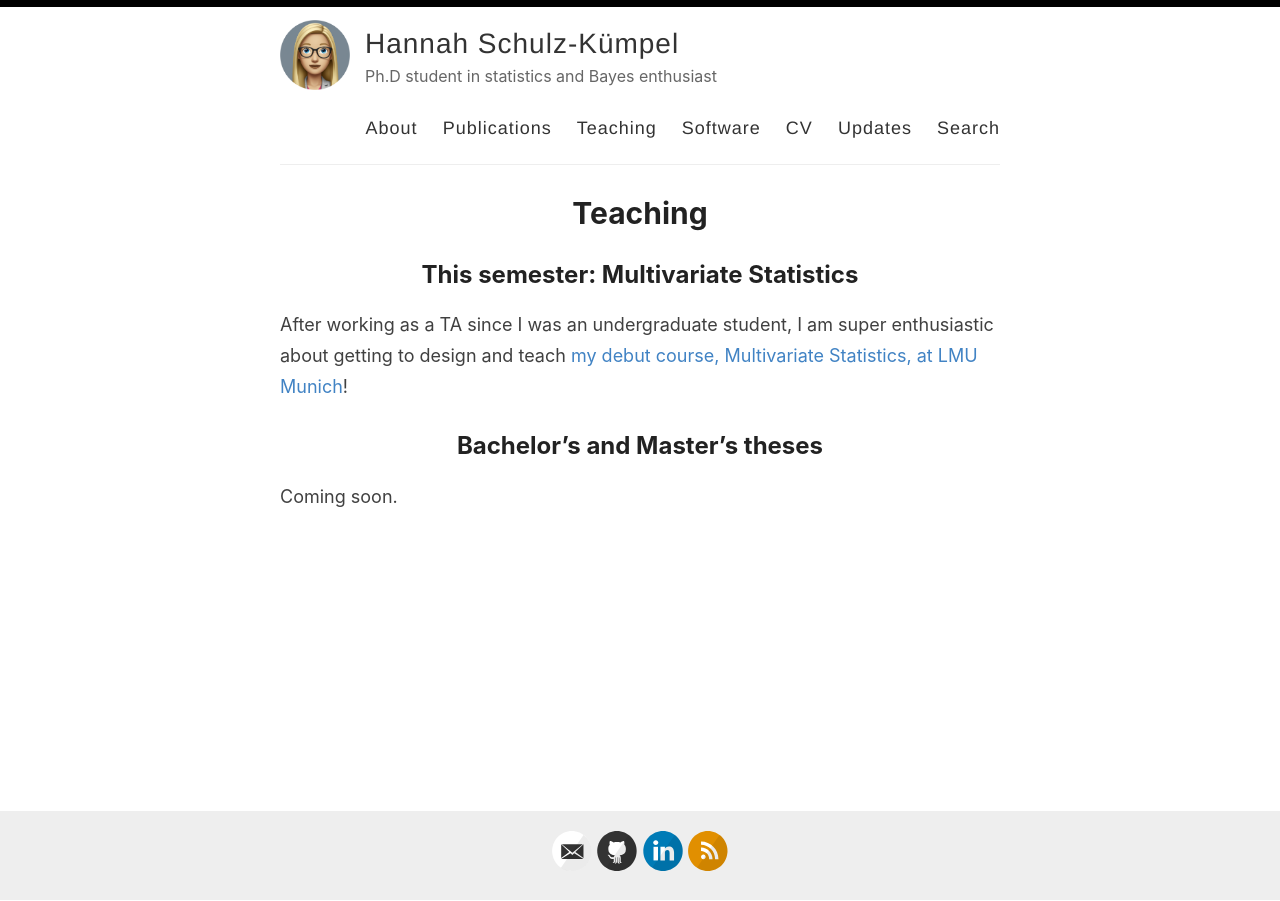
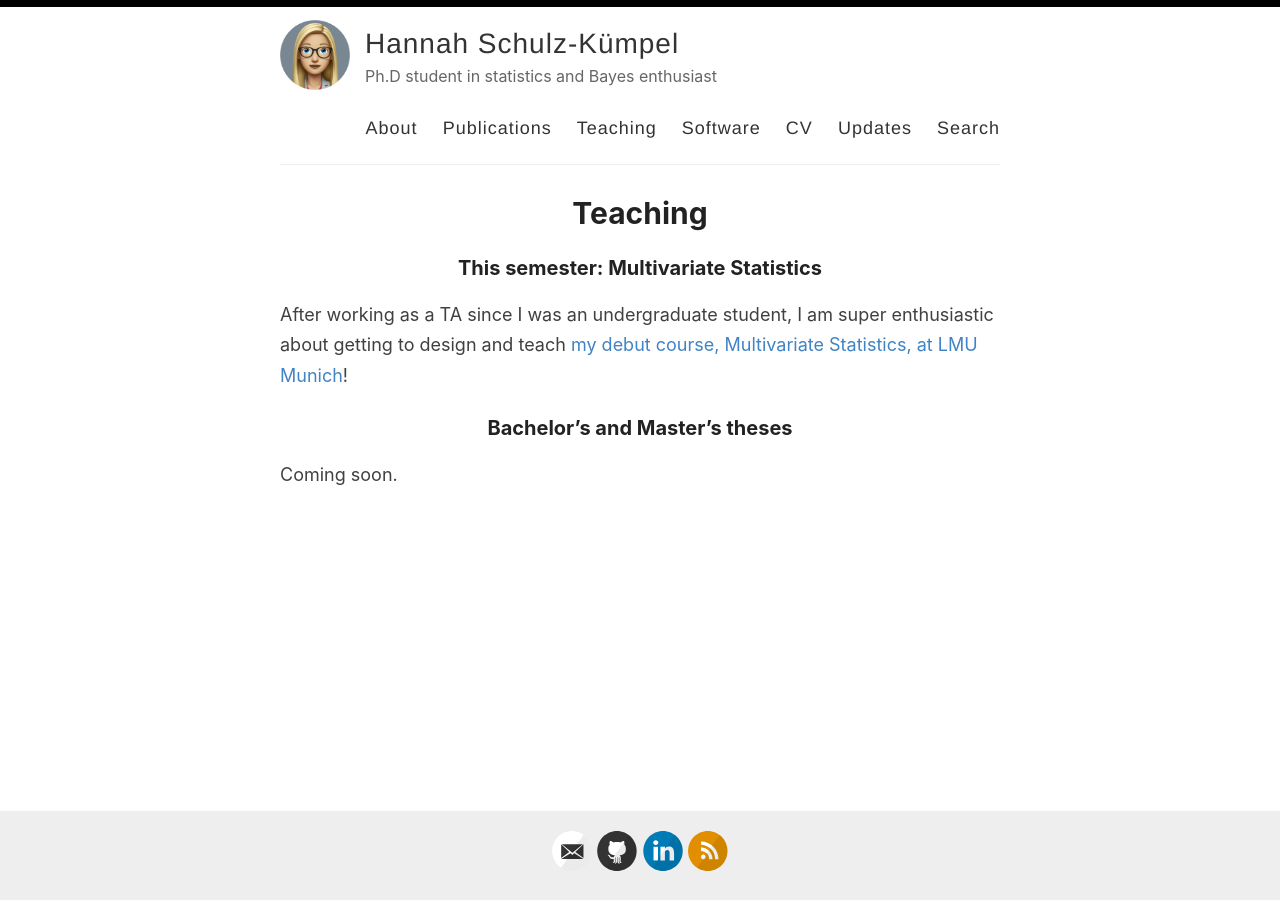
Before and after one commit to 11annah/11annah.github.io, a Jekyll site: the page built from _pages/teaching.md, in a window 1280 px wide. Built offline with Jekyll 4.4.1, drawn with Linux system fonts in a browser that asks for light colours.

```diff
--- a/_pages/teaching.md
+++ b/_pages/teaching.md
@@ -4,8 +4,8 @@ title: Teaching
 permalink: /teaching/
 ---
 
-## This semester: Multivariate Statistics
+### This semester: Multivariate Statistics
 After working as a TA since I was an undergraduate student, I am super enthusiastic about getting to design and teach [my debut course, Multivariate Statistics, at LMU Munich](https://11annah-s-teachings.github.io)!
 
-## Bachelor's and Master's theses
+### Bachelor's and Master's theses
 Coming soon.
```
